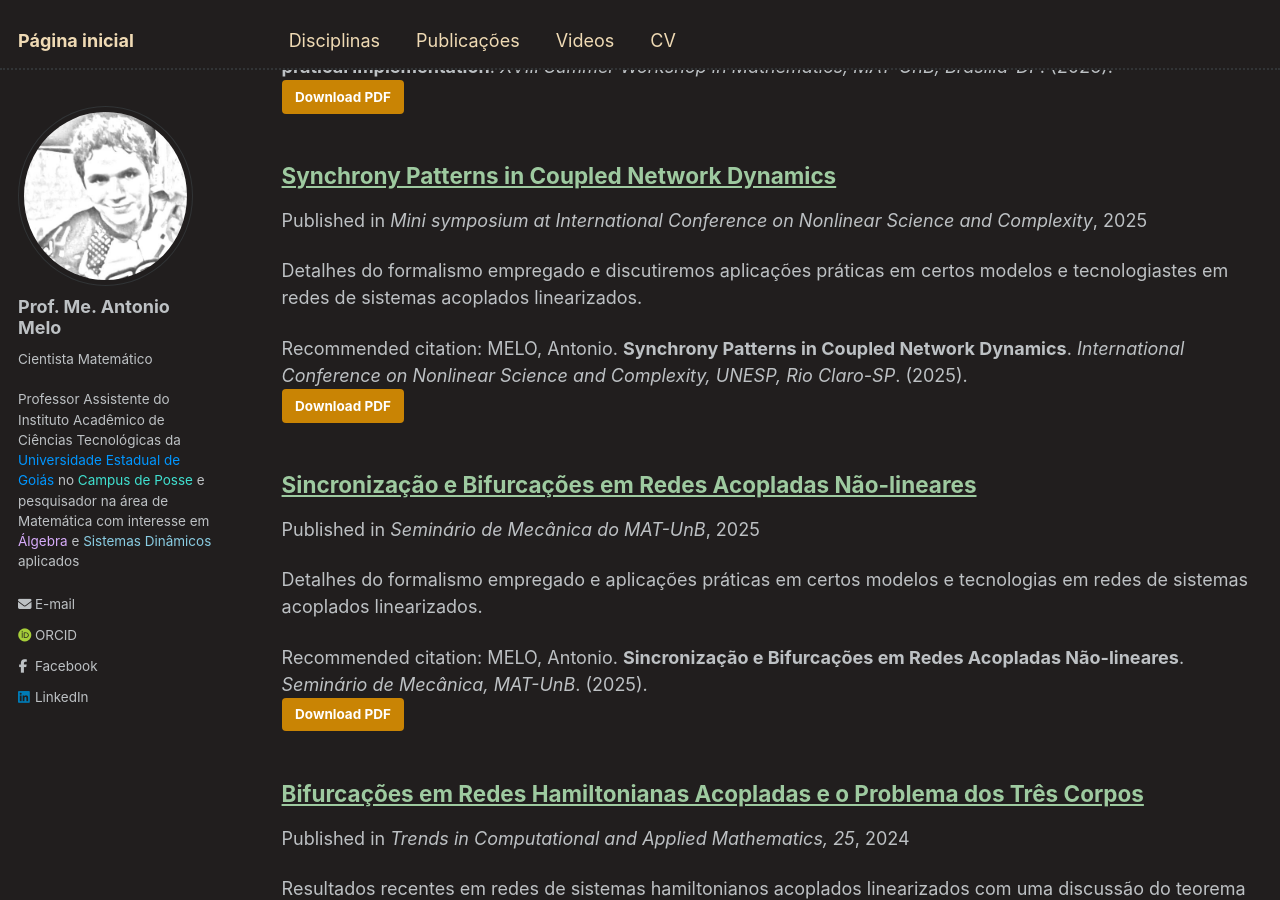
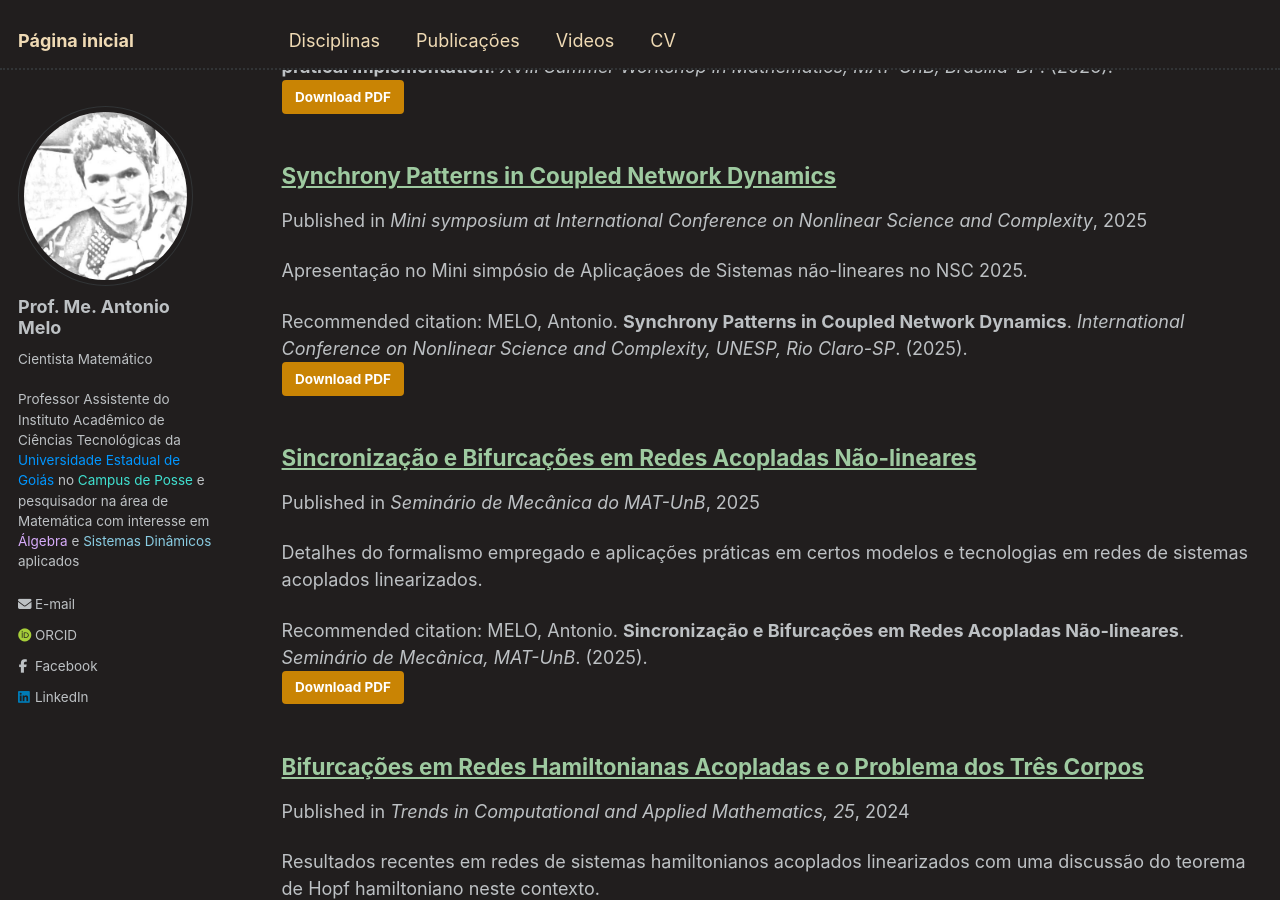
Before and after one commit to antmelo/antmelo.github.io, a Jekyll site: the page built from _pages/publications.md, in a window 1280 px wide and 900 px high, scrolled down 353 px. Built offline with Jekyll 4.4.1, drawn with Linux system fonts in a browser that asks for light colours; some web fonts are replaced.

Commit message:
Update 2025-08-07-nsc.md

```diff
--- a/_publications/2025-08-07-nsc.md
+++ b/_publications/2025-08-07-nsc.md
@@ -2,7 +2,7 @@
 title: "Synchrony Patterns in Coupled Network Dynamics"
 collection: publications
 permalink: /publication/2025-08-07-nsc
-excerpt: 'Detalhes do formalismo empregado e discutiremos aplicações práticas em certos modelos e tecnologiastes em redes de sistemas acoplados linearizados.'
+excerpt: 'Apresentação no Mini simpósio de Aplicaçãoes de Sistemas não-lineares no NSC 2025.'
 date: 2025-08-07
 venue: 'Mini symposium at International Conference on Nonlinear Science and Complexity'
 paperurl: 'http://antmelo.github.io/files/MS8-Antonio.pdf'
```
